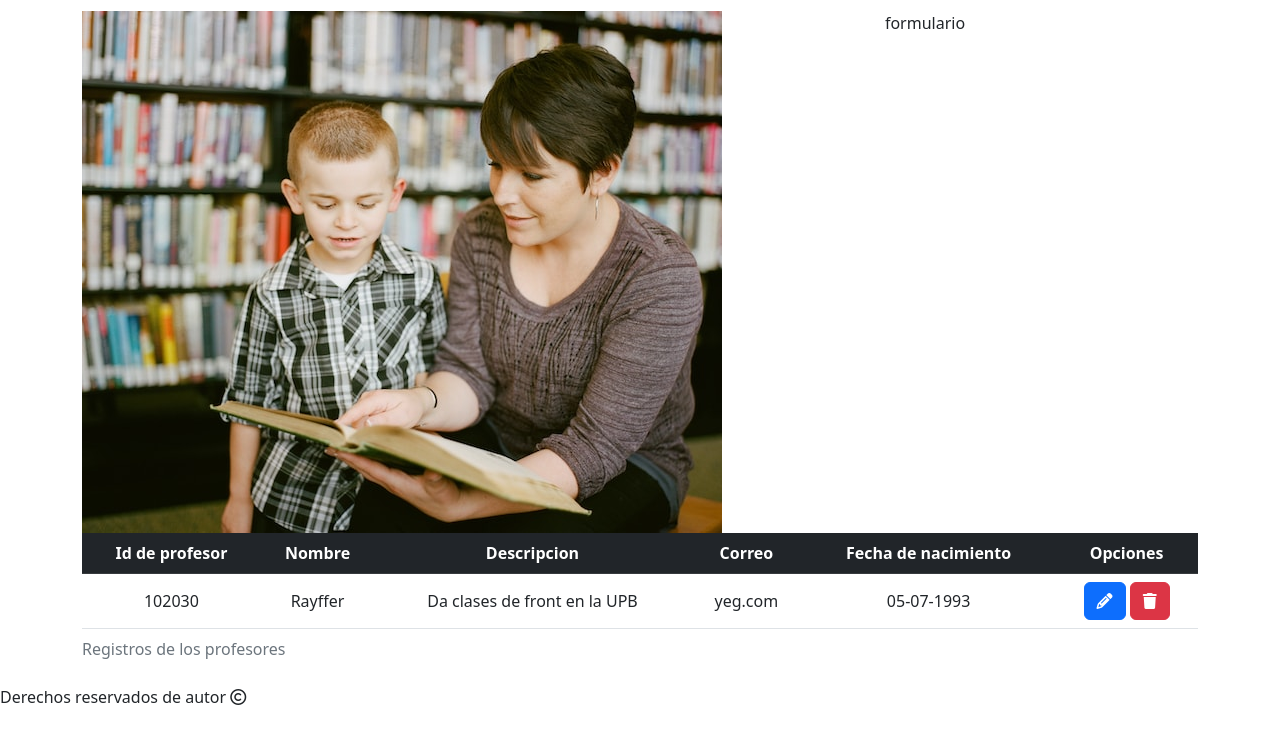
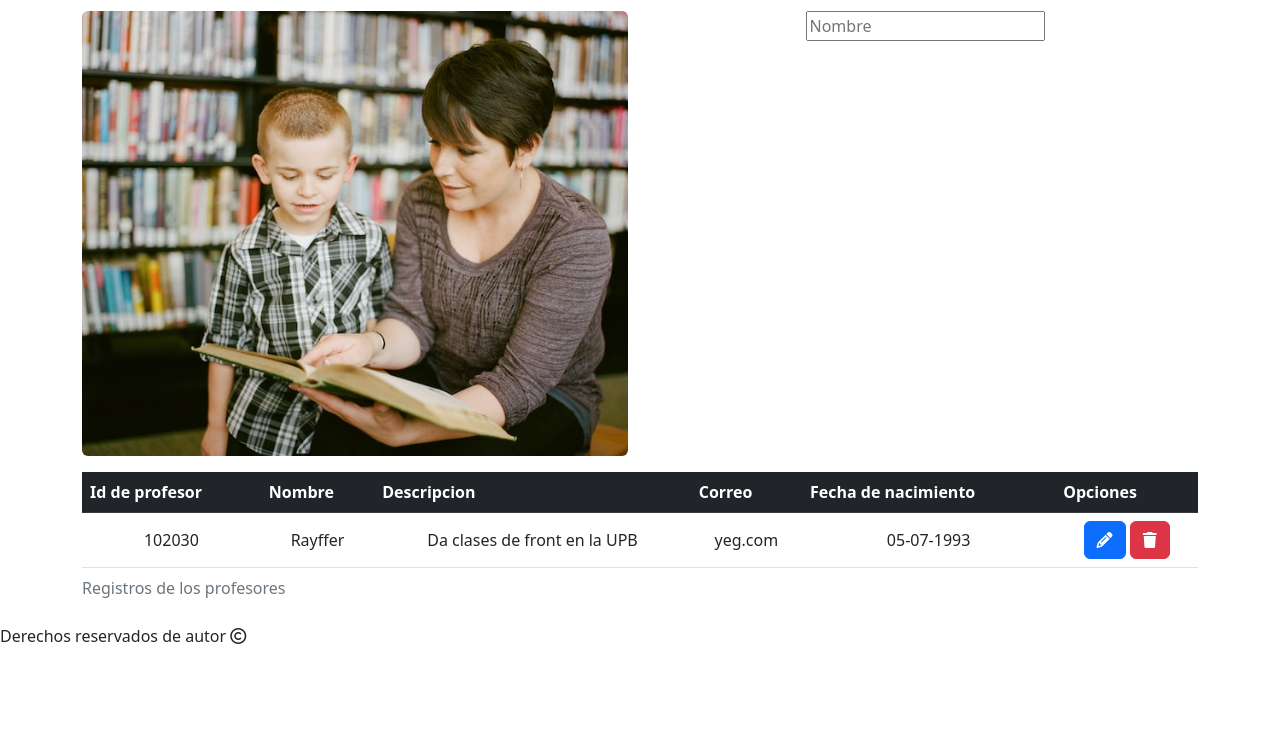
Before and after one commit to rayffer0001/profesores-js-vanilla, a website built with webpack: page src/index.html in a window 1280 px wide. Shown: the part 69-800 px from the top of the page. Built offline with nearby package versions, Linux system fonts and the light colour scheme.

Commit message:
mi primer form, field y placeholder

```diff
--- a/src/index.html
+++ b/src/index.html
@@ -16,15 +16,19 @@
     <main class="container">
         <section class="row text-center">
             <article class="col-xs-12 col-md-6">
-                <img src="./assets/img/teacher.jpg" alt="">
+                <img class="img-fluid rounded" src="./assets/img/teacher.jpg" alt="">
             </article>
             <article class="col-xs-12 col-md-6">
-                formulario
+
+                <form>
+                    <input type="text" id="txtName" name="txtName" placeholder="Nombre">
+                </form>
+
             </article>
         </section>
 
 
-        <section class="row text-center">
+        <section class="row mt-3">
             <div class="col-12">
                 <div class="table-responsive">
                     <table class="table table-hover">
```
